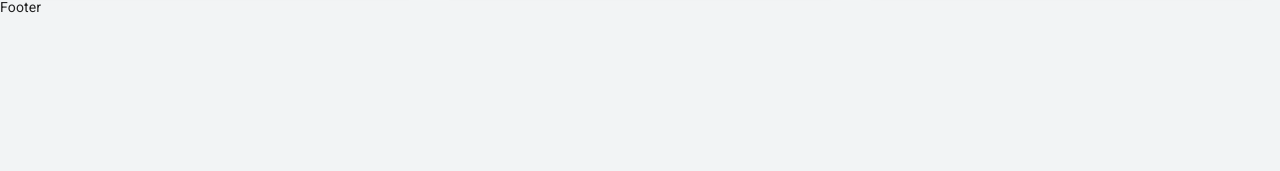
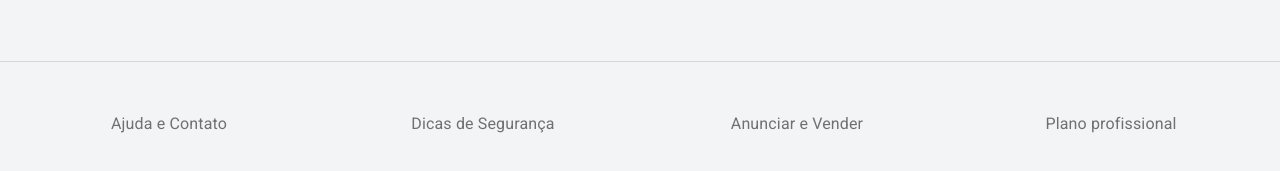
Before and after one commit to HebertZanatelli/anunx, a Next.js app: page / in a window 1280 px wide. Shown: the part 1029-1200 px from the top of the page. Before the commit the page ends 1046 px from the top, so only its background shows below. Built offline with nearby package versions, Linux system fonts and the light colour scheme.

Commit message:
adicionando componente footer

```diff
--- a/src/components/Footer.js
+++ b/src/components/Footer.js
@@ -1,9 +1,51 @@
+import { Box, Container, Grid, Typography, makeStyles } from "@material-ui/core"
+import Link from "next/link"
 
+
+const useStyles = makeStyles ((theme) => ({
+    footer: {
+        borderTop: `1px solid ${theme.palette.divider}`,
+        marginTop: theme.spacing(8),
+        paddingTop: theme.spacing(3),
+        paddingBottom: theme.spacing(3),
+        [theme.breakpoints.up('sm')]:{
+            paddingTop: theme.spacing(6),
+            paddingBottom: theme.spacing(6),
+        }
+    },
+    txtLink: {
+        textDecoration: 'none'
+    }
+
+}))
 const Footer = () => {
+
+    const classes = useStyles()
     return(
-        <>
-        Footer
-        </>
+        <Container maxWidth='lg'  component='footer' className={classes.footer}>
+            <Grid container spacing={3} justifyContent="space-around">
+                <Grid item xs={6} sm={3}>
+                    <Box textAlign='center'>
+                        <Link href='#' passHref className={classes.txtLink}><Typography color="textSecondary" variant="subtitle1"> Ajuda e Contato  </Typography></Link>
+                    </Box>
+                </Grid>
+                <Grid item xs={6} sm={3}>
+                    <Box textAlign='center'>
+                        <Link href='#' passHref className={classes.txtLink}><Typography color="textSecondary" variant="subtitle1"> Dicas de Segurança </Typography></Link>
+                    </Box>
+                </Grid>
+                <Grid item xs={6} sm={3}>
+                    <Box textAlign='center'>
+                        <Link href='#' passHref className={classes.txtLink}><Typography color="textSecondary" variant="subtitle1"> Anunciar e Vender </Typography></Link>
+                    </Box>
+                </Grid>
+                <Grid item xs={6} sm={3}>
+                    <Box textAlign='center'>
+                        <Link href='#' passHref className={classes.txtLink}><Typography color="textSecondary" variant="subtitle1"> Plano profissional </Typography></Link>
+                    </Box>
+                </Grid>
+            </Grid>
+        </Container>
     )
 }
 
--- a/src/templates/Default.js
+++ b/src/templates/Default.js
@@ -1,5 +1,5 @@
+import Header from '../components/Header'
 import Footer from '../components/Footer'
-import Header from '../components/Header'
 
 const Default = ({ children }) => {
     return (
```
